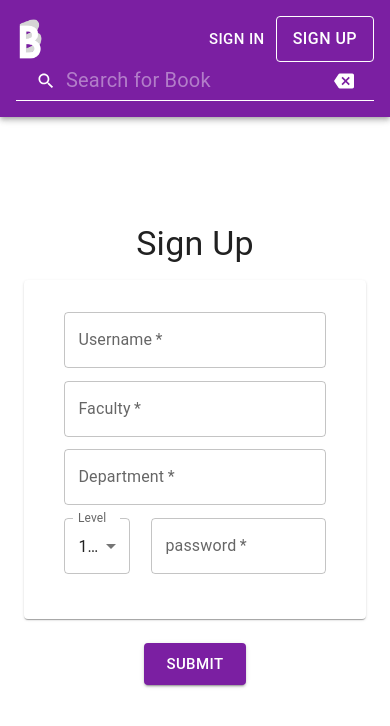
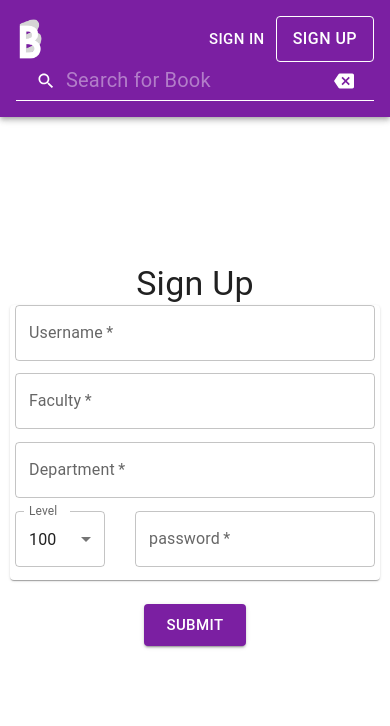
Before and after one commit to Christianey/e_library_app, a React (Create React App) app in the folder client/: page /sign-up in a window 390 px wide. Shown: the top 726 px of the page. Built offline with nearby package versions, Linux system fonts and the light colour scheme.

Commit message:
added responsiveness to signup page

```diff
--- a/client/src/components/signUp/SignUp.component.jsx
+++ b/client/src/components/signUp/SignUp.component.jsx
@@ -1,5 +1,5 @@
 import { Box, Grid, Paper } from "@mui/material";
-import makeStyles from '@mui/styles/makeStyles';
+import makeStyles from "@mui/styles/makeStyles";
 import React, { useRef, useState, useEffect } from "react";
 import { useDispatch, useSelector } from "react-redux";
 import Controls from "../controls/Controls.component";
@@ -12,13 +12,6 @@ const useStyles = makeStyles((theme) => ({
     "& .MuiFormControl-root": {
       width: "100%",
       marginBottom: theme.spacing(1.6),
-    },
-  },
-  paper: {
-    padding: `${theme.spacing(4)} ${theme.spacing(5)}`,
-    margin: theme.spacing(1.8),
-    [theme.breakpoints.up("md")]: {
-      margin: `${theme.spacing(1.8)} ${theme.spacing(3)}rem`,
     },
   },
   "@keyframes spin": {
@@ -86,7 +79,12 @@ const SignUp = () => {
       className={classes.root}
       autoComplete="false"
     >
-      <Box component={Paper} className={classes.paper}>
+      <Box
+        component={Paper}
+        className={classes.paper}
+        px={[".5rem", "1rem", "1rem", "1rem"]}
+        maxWidth={"50rem"}
+      >
         <Grid container>
           <Grid item xs={12}>
             {user?.error?.data?.message && (
```
